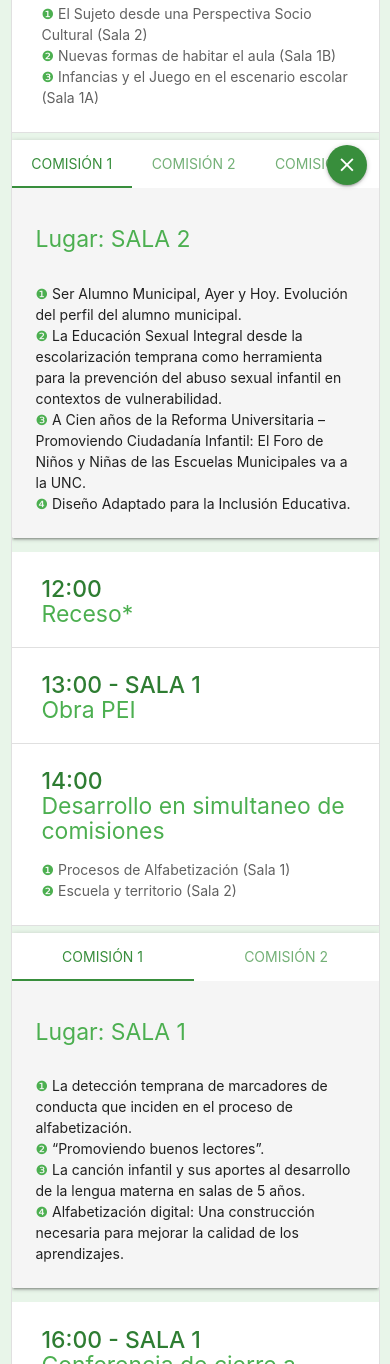
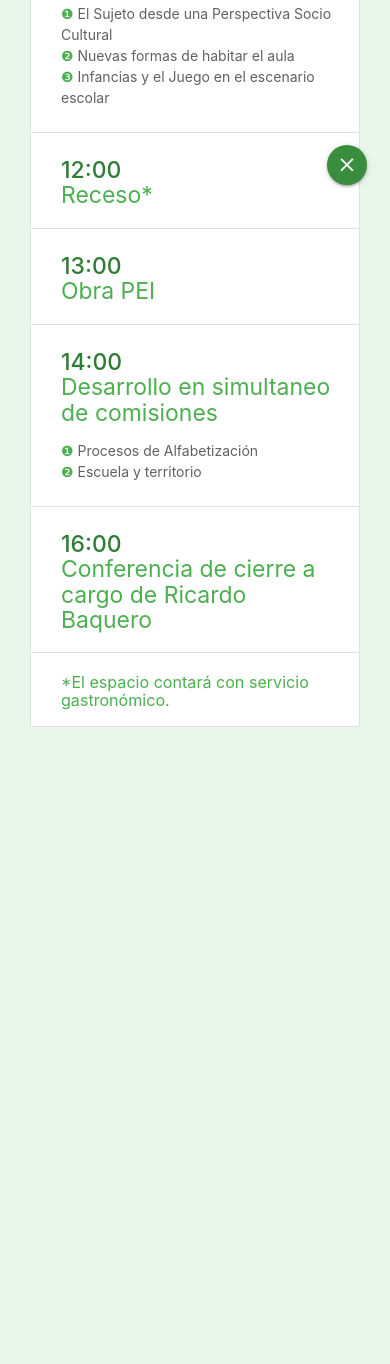
Before and after one commit to ModernizacionMuniCBA/cme_municba, a plain HTML site: page www/cronograma.html in a window 390 px wide. Shown: the part 636-2000 px from the top of the page. After the commit the page ends 1397 px from the top, so only its background shows below. Drawn offline with nearby package versions, Linux system fonts and the light colour scheme; some packages are replaced by stand-ins of ours.

Commit message:
actualizacion 2019

```diff
--- a/www/cronograma.html
+++ b/www/cronograma.html
@@ -29,115 +29,44 @@
 		<li><a class="waves-effect" href="circular.html"><i class="material-icons">description</i>Circular</a></li>
 		<li><a class="waves-effect" href="reglamento.html"><i class="material-icons">info_outline</i>Reglamento de ponencias</a></li>
 		<li><a class="waves-effect" href="disertantes.html"><i class="material-icons">people</i>Disertantes</a></li>
+		<li><a class="modal-trigger waves-effect" href="#modalmenu"><i class="material-icons">library_books</i>Presentaciones</a></li>
 		<li><a class="waves-effect" href="https://maps.app.goo.gl/?link=https://www.google.com/maps/dir/Plaza+San+Mart%C3%ADn,+C%C3%B3rdoba/City+Espacio+de+Eventos/@-31.4087175,-64.2135376,15z/data=!3m1!4b1!4m14!4m13!1m5!1m1!1s0x94329902eb0b2faf:0x4382bb478dc6e982!2m2!1d-64.1836021!2d-31.4168318!1m5!1m1!1s0x943298b8150dab51:0x647f92936aa12de9!2m2!1d-64.2293174!2d-31.4020384!3e0"><i class="material-icons">location_on</i>¿Cómo llegar?</a></li>
 		<li><a class="waves-effect" href="https://www.youtube.com/watch?v=P6z15-RlRWQ"><i class="material-icons">live_tv</i>Miralo en vivo</a></li>
 		<br>
 		<li><a class="waves-effect waves-light btn-small green darken-2" href="registro.html">¡Quiero participar!</a></li>
 		<img class="responsive-img" src="img/nav_foot.png" alt="Municipalidad de Córdoba">
 	</ul>
-
+	<div class="container">
 	<div class="row">
-		<div class="col s12 m7">
+		<div class="col s12">
 
 	<ul class="collection with-header" >
         <li class="collection-header green-text"><h4 class="center"><strong>CRONOGRAMA</strong></h4></li>
         <li class="collection-item"><h5 class="green-text"><strong class="green-text text-darken-3">08:00</strong> <br> Acreditaciones</h5></li>
-        <li class="collection-item"><h5 class="green-text"><strong class="green-text text-darken-3">08:30 - SALA 1</strong> <br> Conversatorio</h5>
+        <li class="collection-item"><h5 class="green-text"><strong class="green-text text-darken-3">08:30</strong> <br> Conversatorio</h5>
 		<p class="grey-text text-darken-2">Educación - Aprendizajes - Escuela: Compartiendo miradas sobre el presente para repensar futuros posibles</p></li>
         <li class="collection-item"><h5 class="green-text"><strong class="green-text text-darken-3">09:30</strong> <br> Receso*</h5></li>
         <li class="collection-item"><h5 class="green-text"><strong class="green-text text-darken-3">10:00</strong> <br> Desarrollo en simultaneo de comisiones</h5>
-		<p class="grey-text text-darken-2"><strong class="green-text">&#10102;</strong> El Sujeto desde una Perspectiva Socio Cultural (Sala 2)<br>
-		<strong class="green-text">&#10103;</strong> Nuevas formas de habitar el aula (Sala 1B)<br>
-		<strong class="green-text">&#10104;</strong> Infancias y el Juego en el escenario escolar (Sala 1A)</p></li>
-
-		  <div class="card">
-			<div class="card-tabs">
-			  <ul class="tabs tabs-fixed-width">
-				<li class="tab"><a class="active" href="#com1">Comisión 1</a></li>
-				<li class="tab"><a href="#com2">Comisión 2</a></li>
-				<li class="tab"><a href="#com3">Comisión 3</a></li>
-			  </ul>
-			</div>
-			<div class="card-content grey lighten-4">
-			  <div id="com1">
-					<h5 class="green-text">Lugar: SALA 2</h5>
-					<br><strong class="green-text">&#10102;</strong> Ser Alumno Municipal, Ayer y Hoy. Evolución del perfil del alumno municipal.
-					<br><strong class="green-text">&#10103;</strong> La Educación Sexual Integral desde la escolarización temprana como herramienta para la prevención del abuso sexual infantil en contextos de vulnerabilidad.
-					<br><strong class="green-text">&#10104;</strong> A Cien años de la Reforma Universitaria – Promoviendo Ciudadanía Infantil: El Foro de Niños y Niñas de las Escuelas Municipales va a la UNC.
-					<br><strong class="green-text">&#10105;</strong> Diseño Adaptado para la Inclusión Educativa.
-				</div>
-				<div id="com2">
-					<h5 class="green-text">Lugar: SALA 1-B</h5>
-					<br><strong class="green-text">&#10102;</strong> Una propuesta de recursos didácticos para el Nivel Inicial. Los dados de Educación Sexual Integral y Educación Ambiental. “Yo veo, yo pienso, yo siento”.
-					<br><strong class="green-text">&#10103;</strong> El cine. Producción y Rodaje de Cortometrajes.
-					<br><strong class="green-text">&#10104;</strong> PequeMáticos. Porque el reto está aceptado.
-					<br><strong class="green-text">&#10105;</strong> Huellas de la Olimpíada Matemática en las Escuelas Municipales.
-				</div>
-				<div id="com3">
-					<h5 class="green-text">Lugar: SALA 1-A</h5>
-					<br><strong class="green-text">&#10102;</strong> Tratamiento Interdisciplinario Grupal con Niños: “El juego como principal dispositivo de intervención”.
-					<br><strong class="green-text">&#10103;</strong> Educación Física en sala de dos años. Mirar más allá del juego.
-					<br><strong class="green-text">&#10104;</strong> Jugando en Familia: Entre límites y atención.
-					<br><strong class="green-text">&#10105;</strong> Oportunidades de juego repensando el patio de recreo como ambiente educativo. Creación, participación, inclusión y convivencia.
-				</div>
-			</div>
-		  </div>
-
+		<p class="grey-text text-darken-2"><strong class="green-text">&#10102;</strong> El Sujeto desde una Perspectiva Socio Cultural<br>
+		<strong class="green-text">&#10103;</strong> Nuevas formas de habitar el aula<br>
+		<strong class="green-text">&#10104;</strong> Infancias y el Juego en el escenario escolar</p></li>
         <li class="collection-item"><h5 class="green-text"><strong class="green-text text-darken-3">12:00</strong> <br> Receso*</h5></li>
-        <li class="collection-item"><h5 class="green-text"><strong class="green-text text-darken-3">13:00 - SALA 1</strong> <br> Obra PEI</h5></li>
+        <li class="collection-item"><h5 class="green-text"><strong class="green-text text-darken-3">13:00</strong> <br> Obra PEI</h5></li>
         <li class="collection-item"><h5 class="green-text"><strong class="green-text text-darken-3">14:00</strong> <br> Desarrollo en simultaneo de comisiones</h5>
-		<p class="grey-text text-darken-2"><strong class="green-text">&#10102;</strong> Procesos de Alfabetización (Sala 1)<br>
-		<strong class="green-text">&#10103;</strong> Escuela y territorio (Sala 2)</p></li>
-
-		  <div class="card">
-			<div class="card-tabs">
-			  <ul class="tabs tabs-fixed-width">
-				<li class="tab"><a class="active" href="#com4">Comisión 1</a></li>
-				<li class="tab"><a href="#com5">Comisión 2</a></li>
-			  </ul>
-			</div>
-			<div class="card-content grey lighten-4">
-			  <div id="com4">
-					<h5 class="green-text">Lugar: SALA 1</h5>
-					<br><strong class="green-text">&#10102;</strong> La detección temprana de marcadores de conducta que inciden en el proceso de alfabetización.
-					<br><strong class="green-text">&#10103;</strong> “Promoviendo buenos lectores”.
-					<br><strong class="green-text">&#10104;</strong> La canción infantil y sus aportes al desarrollo de la lengua materna en salas de 5 años.
-					<br><strong class="green-text">&#10105;</strong> Alfabetización digital: Una construcción necesaria para mejorar la calidad de los aprendizajes.
-				</div>
-				<div id="com5">
-					<h5 class="green-text">Lugar: SALA 2</h5>
-					<br><strong class="green-text">&#10102;</strong> “Maestros Comunitarios”. El desafío de construir nuevas formas de hacer escuela en contextos vulnerables.
-					<br><strong class="green-text">&#10103;</strong> Embarriándonos: Una experiencia territorial de trabajo colectivo.
-					<br><strong class="green-text">&#10104;</strong> Caminata saludable.
-					<br><strong class="green-text">&#10105;</strong> Mi Salud, Me empodera, Nos Empodera.
-				</div>
-			</div>
-		  </div>
-
-
-        <li class="collection-item"><h5 class="green-text"><strong class="green-text text-darken-3">16:00 - SALA 1</strong> <br> Conferencia de cierre a cargo de Ricardo Baquero</h5></li>
+		<p class="grey-text text-darken-2"><strong class="green-text">&#10102;</strong> Procesos de Alfabetización<br>
+		<strong class="green-text">&#10103;</strong> Escuela y territorio</p></li>
+        <li class="collection-item"><h5 class="green-text"><strong class="green-text text-darken-3">16:00</strong> <br> Conferencia de cierre a cargo de Ricardo Baquero</h5></li>
 		<li class="collection-item"><h6 class="green-text">*El espacio contará con servicio gastronómico.</h6></li>
-
-
-
-
-
-
 	</ul>
-
-
-
 		</div>
-
-
-
 	</div>
+</div>
 
 
 	<div id="modalmenu" class="modal">
 		<div class="modal-content">
 			<h4 class="green-text">¡Ups!</h4>
-			<p>Las presentaciones aún no están disponibles. Actualizá la App a su última versión el día del Congreso para poder acceder a todo el contenido. Para actualizarla ingresá a la <strong>Play Store</strong> si utilizás dispositivo Android o a la <strong>Apple Store</strong> si usas iPhone.</p>
+			<p>Las presentaciones ya no están disponibles. ¡Te esperamos en el próximo congreso!</p>
 		</div>
 		<div class="modal-footer grey lighten-3">
 			<a href="#!" class="modal-close waves-effect waves-green btn-flat green-text">Cerrar</a>
```
Also changed, not shown: www/circular.html (+5 -3 lines), www/disertantes.html (+2 -1 lines), www/index.html (+7 -11 lines), www/mapa.html (+4 -3 lines), www/registro.html (+8 -5 lines), www/reglamento.html (+5 -4 lines).
